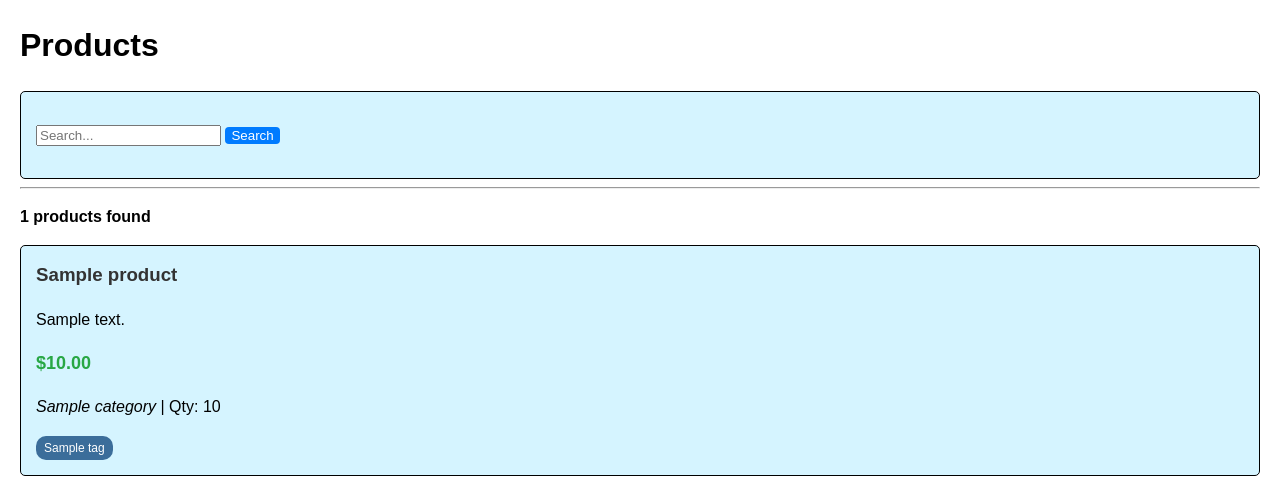
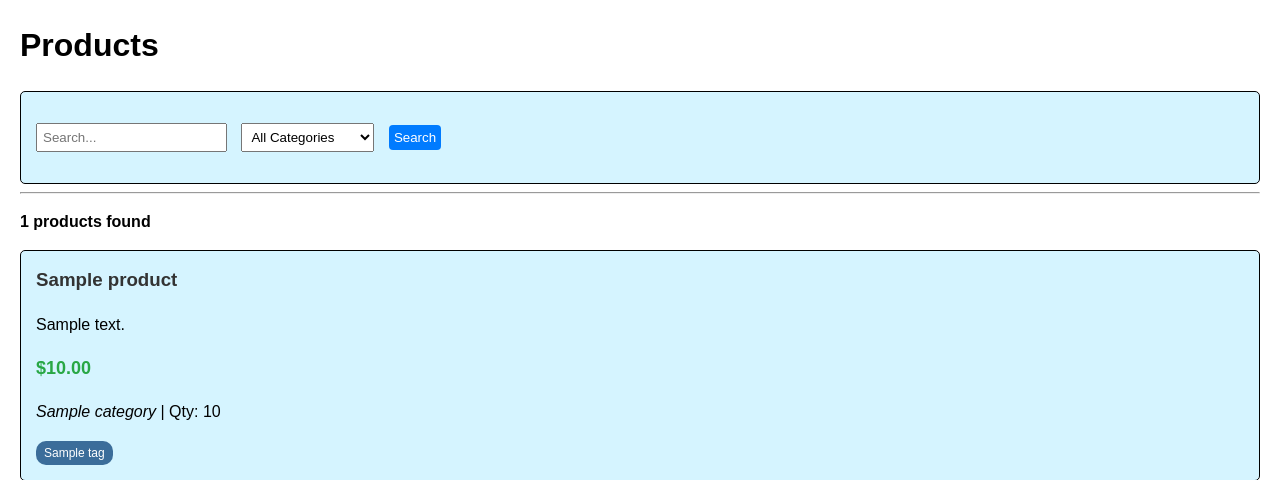
Before and after one commit to aaron-s-kim/product-manager, a Django app: page / in a window 1280 px wide. Shown: the top 480 px of the page. Run offline with Django 5.2, Linux system fonts and the light colour scheme; tables that the repository leaves empty hold one stand-in row (values such as "Sample post").

Commit message:
Filter by Category

```diff
--- a/products/static/products/style.css
+++ b/products/static/products/style.css
@@ -9,6 +9,13 @@ form {
   background: #d5f4ff;
   padding: 15px;
   border-radius: 5px;
+}
+
+input,
+select,
+button {
+  padding: 5px;
+  margin-right: 10px;
 }
 
 button {
--- a/products/templates/products/product_list.html
+++ b/products/templates/products/product_list.html
@@ -10,6 +10,14 @@
         <form method="get">
         <p>
             <input type="text" name="search" value="{{ search_query }}" placeholder="Search...">
+            <select name="category">
+                <option value="">All Categories</option>
+                {% for cat in categories %}
+                    <option value="{{ cat.id }}" {% if cat.id|stringformat:"s" == selected_category %}selected{% endif %}>
+                        {{ cat.name }}
+                    </option>
+                {% endfor %}
+            </select>
             <button type="submit">Search</button>
         </p>
     </form>
--- a/products/views.py
+++ b/products/views.py
@@ -1,10 +1,11 @@
 from django.shortcuts import render
 from django.db.models import Q
-from .models import Product
+from .models import Product, Category
 
 
 def product_list(request):
     products = Product.objects.all()
+    categories = Category.objects.all()
 
     search_query = request.GET.get("search")
     if search_query:
@@ -12,9 +13,15 @@ def product_list(request):
             Q(name__icontains=search_query) | Q(description__icontains=search_query)
         )
 
+    category_filter = request.GET.get("category")
+    if category_filter:
+        products = products.filter(category_id=category_filter)
+
     context = {
         "products": products,
+        "categories": categories,
         "search_query": search_query or "",
+        "selected_category": category_filter or "",
     }
 
     return render(request, "products/product_list.html", context)
```
